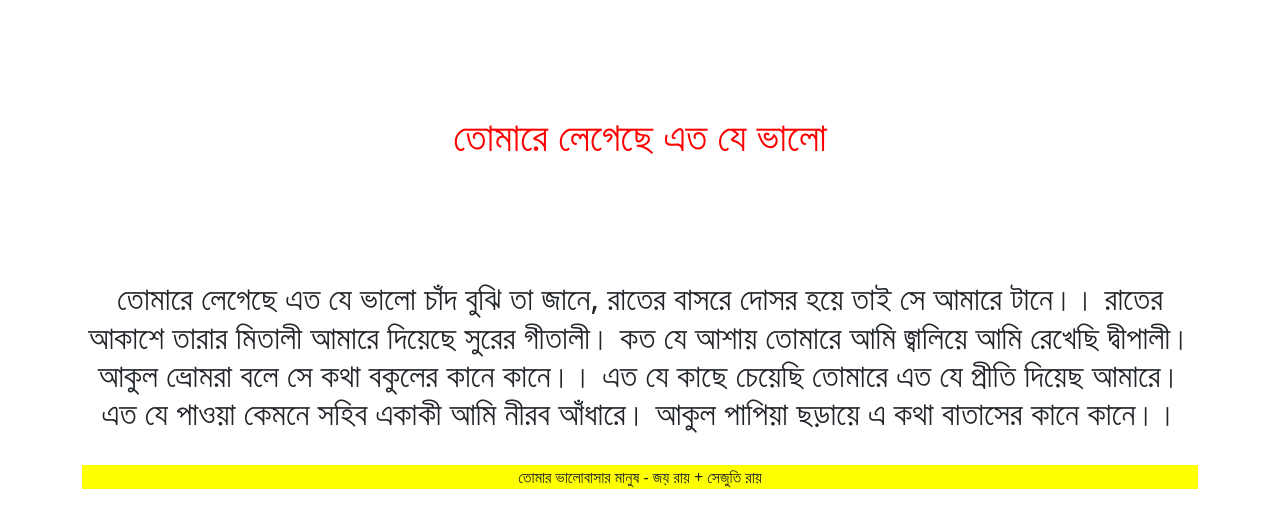
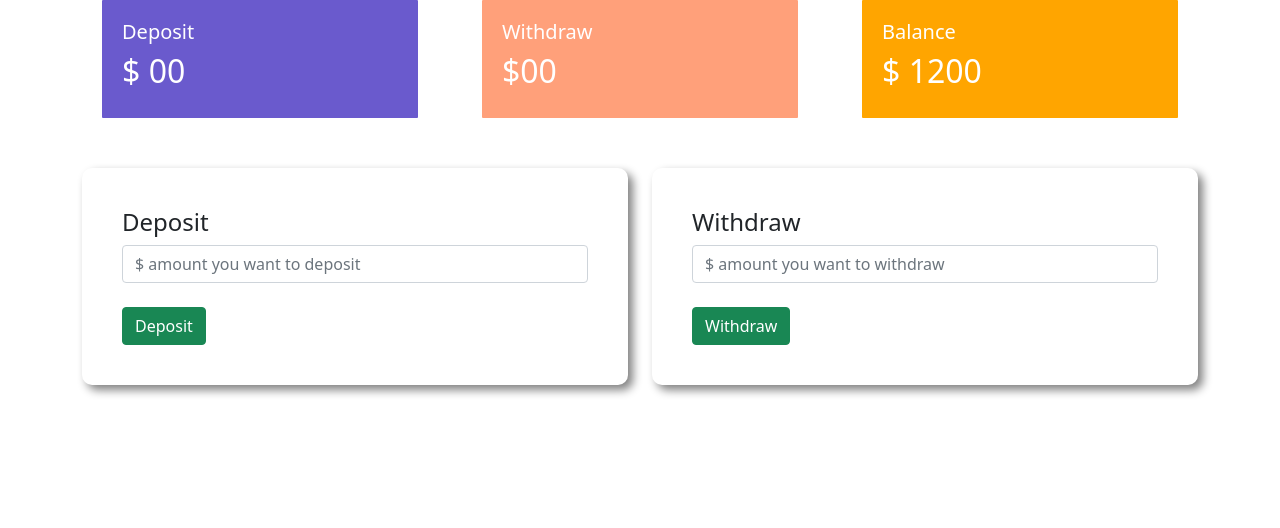
Before and after one commit to joyroy0401/pioonieerBank, a plain HTML site: page index.html in a window 1280 px wide. Both pictures are taken after a click on the button "Enter". Drawn offline with nearby package versions, Linux system fonts and the light colour scheme.

Commit message:
first commit

```diff
--- a/index.html
+++ b/index.html
@@ -11,10 +11,10 @@
 <body>
 
     <div class=" container login-area" id="lonin-area">
-        <h1 class="text-center Shajuty">Welcome Shajuty</h1>
+        <h1 class="text-center">Welcome to Pioner Bank</h1>
 
         <div class="submit-area">
-            <h4>Log-in(খালি ঘর পূরণ কর- যে কোন কিছু লিখতে পারো। )</h4>
+            <h4>Log-in</h4>
             <br>
             <input type="email" name="email" placeholder="Please enter your Email" class="form-control">
             <br>
@@ -25,27 +25,49 @@
     </div>
 
     <div id="transaction-area" class="container ">
-        <h1 class="tomer_amer text-center"> তোমারে লেগেছে এত যে ভালো </h1>
-        <h2 class="text-center"> তোমারে লেগেছে এত যে ভালো
-            চাঁদ বুঝি তা জানে,
-            রাতের বাসরে দোসর হয়ে
-            তাই সে আমারে টানে।।
-            রাতের আকাশে তারার মিতালী
-            আমারে দিয়েছে সুরের গীতালী।
-            কত যে আশায় তোমারে আমি
-            জ্বালিয়ে আমি রেখেছি দ্বীপালী।
-            আকুল ভ্রোমরা বলে সে কথা
-            বকুলের কানে কানে।।
-            এত যে কাছে চেয়েছি তোমারে
-            এত যে প্রীতি দিয়েছ আমারে।
-            এত যে পাওয়া কেমনে সহিব
-            একাকী আমি নীরব আঁধারে।
-            আকুল পাপিয়া ছড়ায়ে এ কথা
-            বাতাসের কানে কানে।।</h2>
-            <br>
-            <p class="joy text-center">তোমার ভালোবাসার মানুষ - জয় রায় + সেজুতি রায় </p>
+        <div class="row">
+            <div class="col-md-4 ">
+                <div class="deposit status">
+                    <h5>Deposit</h5>
+                    <h2>$ <span id="currentDeposit">00</span></h2>
+                </div>
+            </div>
+            <div class="col-md-4">
+                <div class="withdraw status">
+                    <h5>Withdraw</h5>
+                    <h2>$00</h2>
+                </div>
+            </div>
+            <div class="col-md-4">
+                <div class="balance status">
+                    <h5>Balance</h5>
+                    <h2>$ <span id="currentBalance">1200</span> </h2>
+                </div>
+            </div>
+        </div>
+        <div class="row">
+            <div class="col-md-6">
+               <div class="submit-area">
+                    <h4>Deposit</h4>
+                    <input id="depositAmount" type="text" class="form-control" placeholder="$ amount you want to deposit">
+                    <br>
+                    <button id="addDeposit" class="btn btn-success">Deposit</button>
+               </div>
+            </div>
+            <div class="col-md-6">
+                <div class="submit-area">
+                    <h4>Withdraw</h4>
+                    <input type="text" class="form-control" placeholder="$ amount you want to withdraw">
+                    <br>
+                    <button id="withdraw" class="btn btn-success">Withdraw</button>
+                </div>
+            </div>
+        </div>
+
     </div>
     <script>
+
+        // login Button event handler
         const loginBtn =document.getElementById("login");
         loginBtn.addEventListener("click", function(){
             const loginArea = document.getElementById("lonin-area");
@@ -53,6 +75,47 @@
             const transactionArea =  document.getElementById("transaction-area");
             transactionArea.style.display = "block";
         })
+
+        // deposit button event handler
+            const depositBtn = document.getElementById("addDeposit");
+            depositBtn.addEventListener("click", function(){
+
+            const depositAmount = document.getElementById("depositAmount").value;
+            const depositNumber = parseFloat(depositAmount);
+
+            // const currentDeposit = document.getElementById("currentDeposit").innerText;
+            // const currentDepositNumer = parseFloat(currentDeposit);
+            // const totalDeposit = depositNumber + currentDepositNumer;
+
+
+            // document.getElementById("currentDeposit").innerText = totalDeposit;
+
+            // const currentBalance = document.getElementById("currentBalance").innerText;
+            // const currentBalanceNumber = parseFloat(currentBalance);
+            // const totalBalance = depositNumber + currentBalanceNumber;
+            // document.getElementById("currentBalance").innerText = totalBalance;
+
+
+
+
+updateSpanText("currentDeposit", depositNumber);
+updateSpanText("currentBalance", depositNumber);
+
+            document.getElementById("depositAmount").value="";
+
+
+        })
+
+        function updateSpanText(id, depositNumber){
+
+            const current = document.getElementById(id).innerText;
+            const currentNumber = parseFloat(current);
+
+            const totalAmount = depositNumber + currentNumber;
+            document.getElementById(id).innerText = totalAmount;
+
+        }
+
     </script>
 </body>
 </html>
--- a/style.css
+++ b/style.css
@@ -1,10 +1,5 @@
 
-.Shajuty{
-    background-color: red;
-    color: white;
-    font-weight: 900;
-    margin: 10% 0 0 0;
-}
+
 .submit-area{
 
     margin-top: 50px;
@@ -12,14 +7,25 @@
     border-radius: 10px;
     box-shadow:5px 5px 10px gray;
 }
-.tomer_amer{
-    color: red;
-    padding: 10% 0 10% 0;
-}
 
-.joy{
-    background-color: yellow;
-}
 #transaction-area{
     display: none;
 }
+
+.deposit{
+    background-color: slateblue;
+}
+.withdraw{
+    background-color: lightsalmon;
+}
+
+.balance{
+    background-color: orange;
+}
+
+.status{
+    margin: 0 20px;
+    color: white;
+    border-radius: 1px;
+    padding: 20px;
+    }
```
